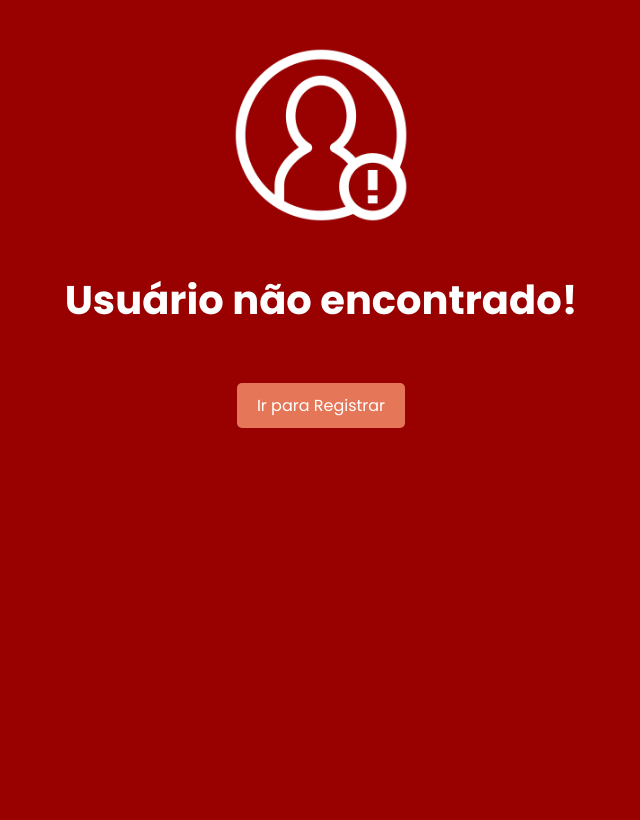
After one commit to DevMarinh0/RealPetsHome, a PHP site: page /lost.html in a window 1280 px wide. The commit adds this page. Shown: the whole page, without its empty margins (319-959 px from the left). Run offline with PHP 8.4, Linux system fonts and the light colour scheme.

Commit message:
adicionando uma tela de usuario nao encontrado

```diff
--- a/login.css
+++ b/login.css
@@ -395,7 +395,7 @@ form.formulario-login {
   }
 
   .container.modo-cadastro:before {
-    bottom: 22%;
+    bottom: 20%;
     left: 50%;
   }
 }
--- /dev/null
+++ b/lost.css
@@ -0,0 +1,40 @@
+@import url("https://fonts.googleapis.com/css2?family=Poppins:wght@200;300;400;500;600;700&display=swap");
+
+body {
+  background-color: #990000;
+  display: flex;
+  flex-direction: column;
+  align-items: center;
+  justify-content: flex-start;
+  height: 100vh;
+  margin: 0;
+  padding-top: 20px;
+}
+
+.aviso {
+  margin-top: 20px;
+  color: #fff;
+  font-size: 40px;
+  text-align: center;
+  font-family: "Poppins";
+}
+
+.usuario {
+  width: 230px;
+}
+
+.register-button {
+  margin-top: 20px;
+  padding: 10px 20px;
+  font-size: 16px;
+  color: #fff;
+  background-color: #e57657;
+  border: none;
+  border-radius: 5px;
+  cursor: pointer;
+  font-family: "Poppins";
+}
+
+.register-button:hover {
+  background-color: #df4d31;
+}
--- /dev/null
+++ b/lost.html
@@ -0,0 +1,15 @@
+<!DOCTYPE html>
+<html lang="pt-br">
+<head>
+  <meta charset="UTF-8" />
+  <meta name="viewport" content="width=device-width, initial-scale=1.0" />
+  <link rel="stylesheet" href="lost.css" />
+  <title>Usuario Não Encontrado</title>
+</head>
+<body>
+  <img class="usuario" src="assets/erro2.png" />
+  <h2 class="aviso">Usuário não encontrado!</h2>
+  <button class="register-button" id="registerButton">Ir para Registrar</button>
+  <script src="lost.js"></script>
+</body>
+</html>
--- /dev/null
+++ b/lost.js
@@ -0,0 +1,3 @@
+document.getElementById('registerButton').onclick = function() {
+    window.location.href = 'login.html';
+  };
--- a/usuario.php
+++ b/usuario.php
@@ -22,7 +22,7 @@ if ($result->num_rows > 0) {
     $telefone = $usuario['telefone'];
     $endereco = $usuario['endereco'];
 } else {
-    header("Location: login.html");
+    header("Location: lost.html");
     exit();
 }
 
```
Also changed, not shown: assets/erro2.png (added).
